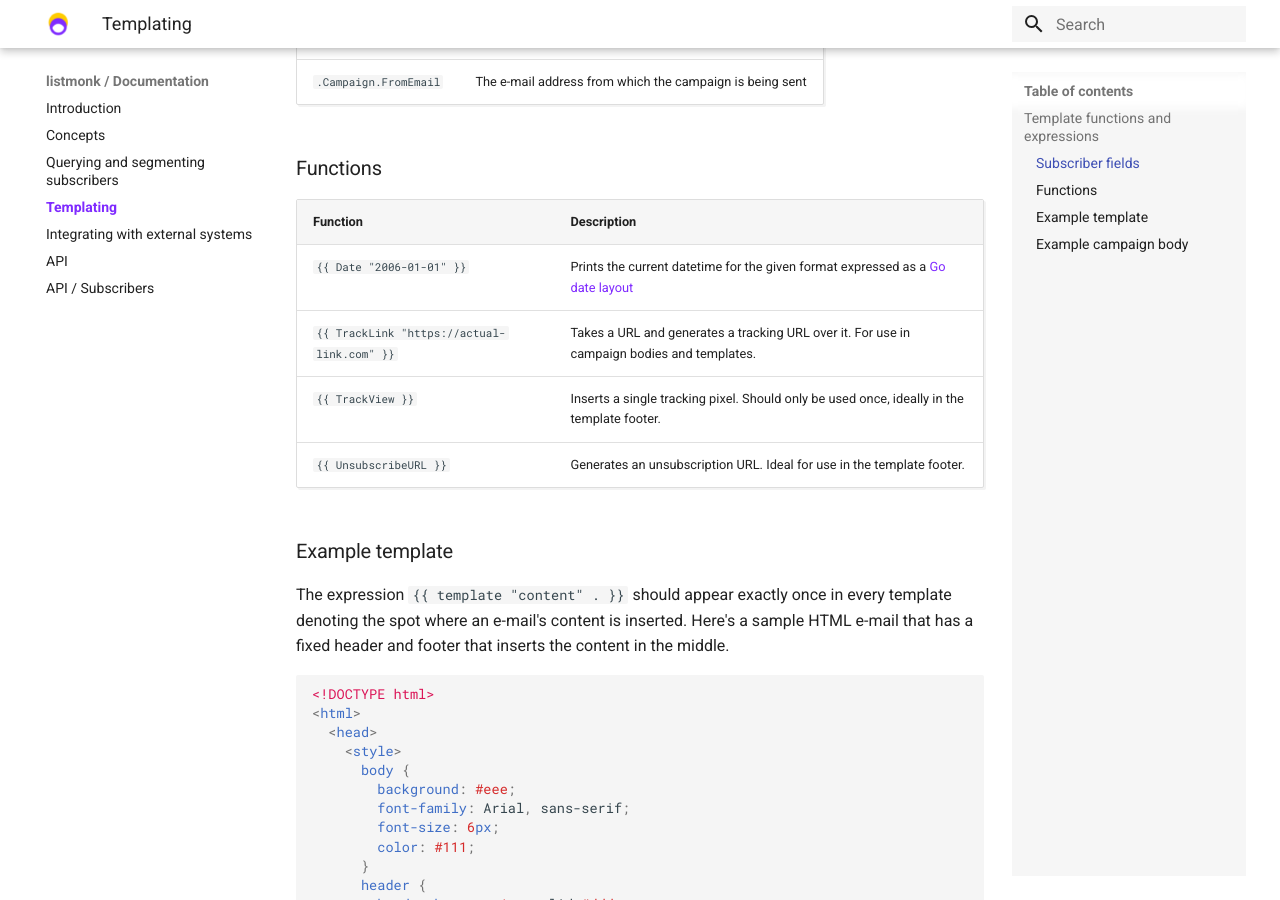
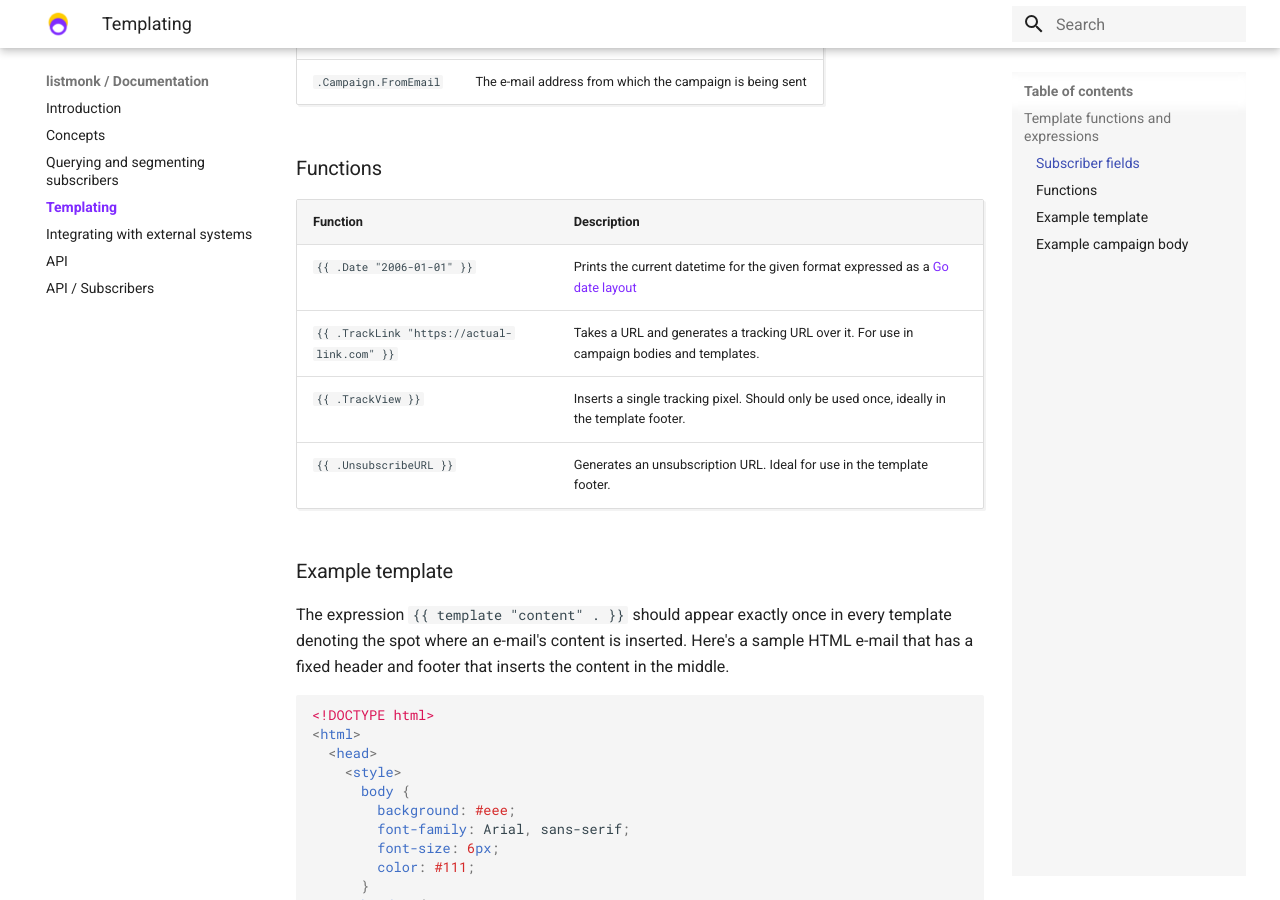
Before and after one commit to knadh/listmonk-site, an MkDocs documentation site: the page built from docs/docs/templating.md, in a window 1280 px wide and 900 px high, scrolled down 1287 px. Built offline with MkDocs 1.6.1 and Material for MkDocs 9.7.7, drawn with Linux system fonts in a browser that asks for light colours; old or Windows-style settings are respelled for this version of MkDocs.

```diff
--- a/docs/docs/templating.md
+++ b/docs/docs/templating.md
@@ -33,10 +33,10 @@ There are several template functions and expressions that can be used in campaig
 
 | Function                                    | Description                                                                                                                                                    |
 | ------------------------------------------- | -------------------------------------------------------------------------------------------------------------------------------------------------------------- |
-| `{{ Date "2006-01-01" }}`                   | Prints the current datetime for the given format expressed as a [Go date layout](https://medium.com/@Martynas/formatting-date-and-time-in-golang-5816112bf098) |
-| `{{ TrackLink "https://actual-link.com" }}` | Takes a URL and generates a tracking URL over it. For use in campaign bodies and templates.                                                                    |
-| `{{ TrackView }}`                           | Inserts a single tracking pixel. Should only be used once, ideally in the template footer.                                                                     |
-| `{{ UnsubscribeURL }}`                      | Generates an unsubscription URL. Ideal for use in the template footer.                                                                                         |
+| `{{ .Date "2006-01-01" }}`                   | Prints the current datetime for the given format expressed as a [Go date layout](https://medium.com/@Martynas/formatting-date-and-time-in-golang-5816112bf098) |
+| `{{ .TrackLink "https://actual-link.com" }}` | Takes a URL and generates a tracking URL over it. For use in campaign bodies and templates.                                                                    |
+| `{{ .TrackView }}`                           | Inserts a single tracking pixel. Should only be used once, ideally in the template footer.                                                                     |
+| `{{ .UnsubscribeURL }}`                      | Generates an unsubscription URL. Ideal for use in the template footer.                                                                                         |
 
 ### Example template
 
```
